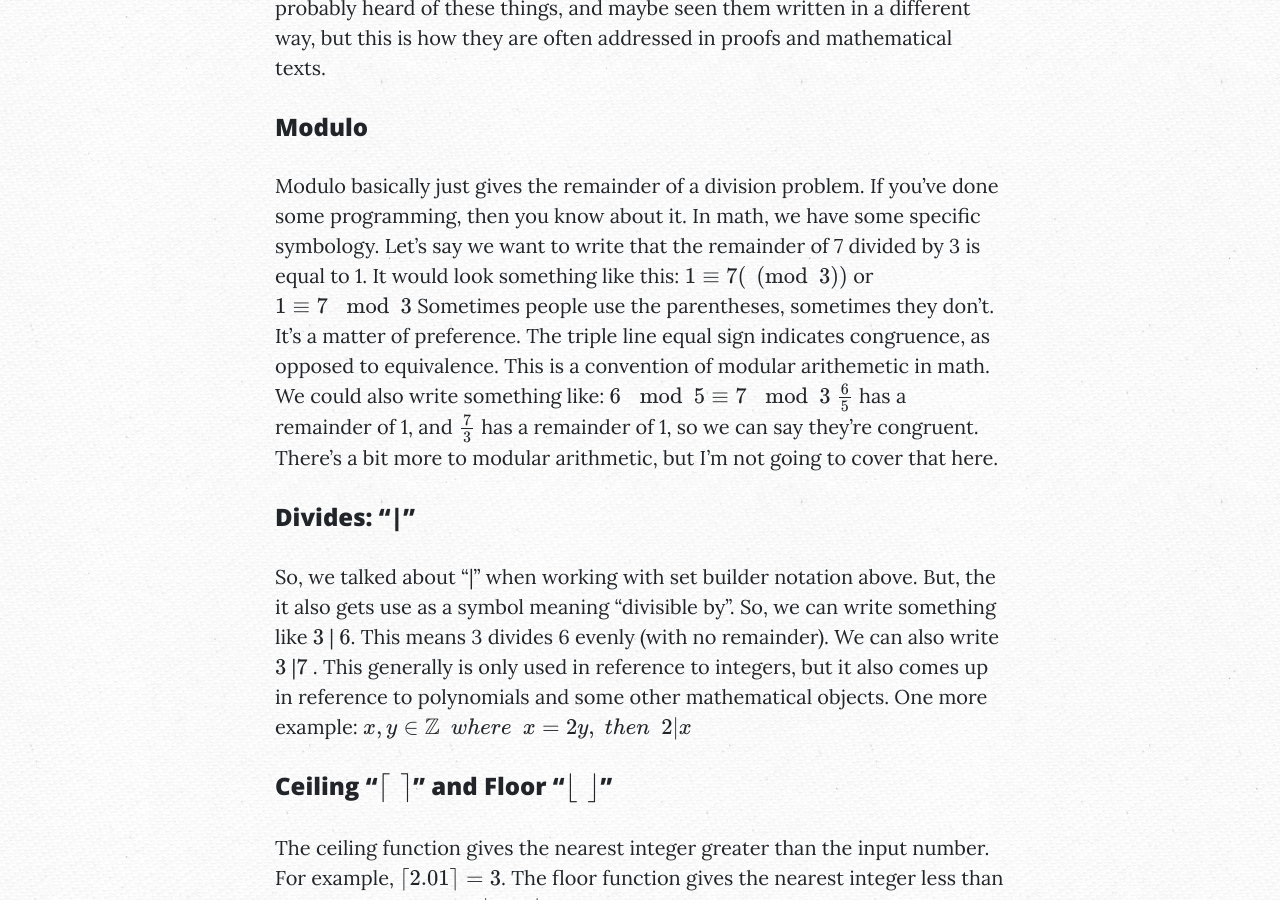
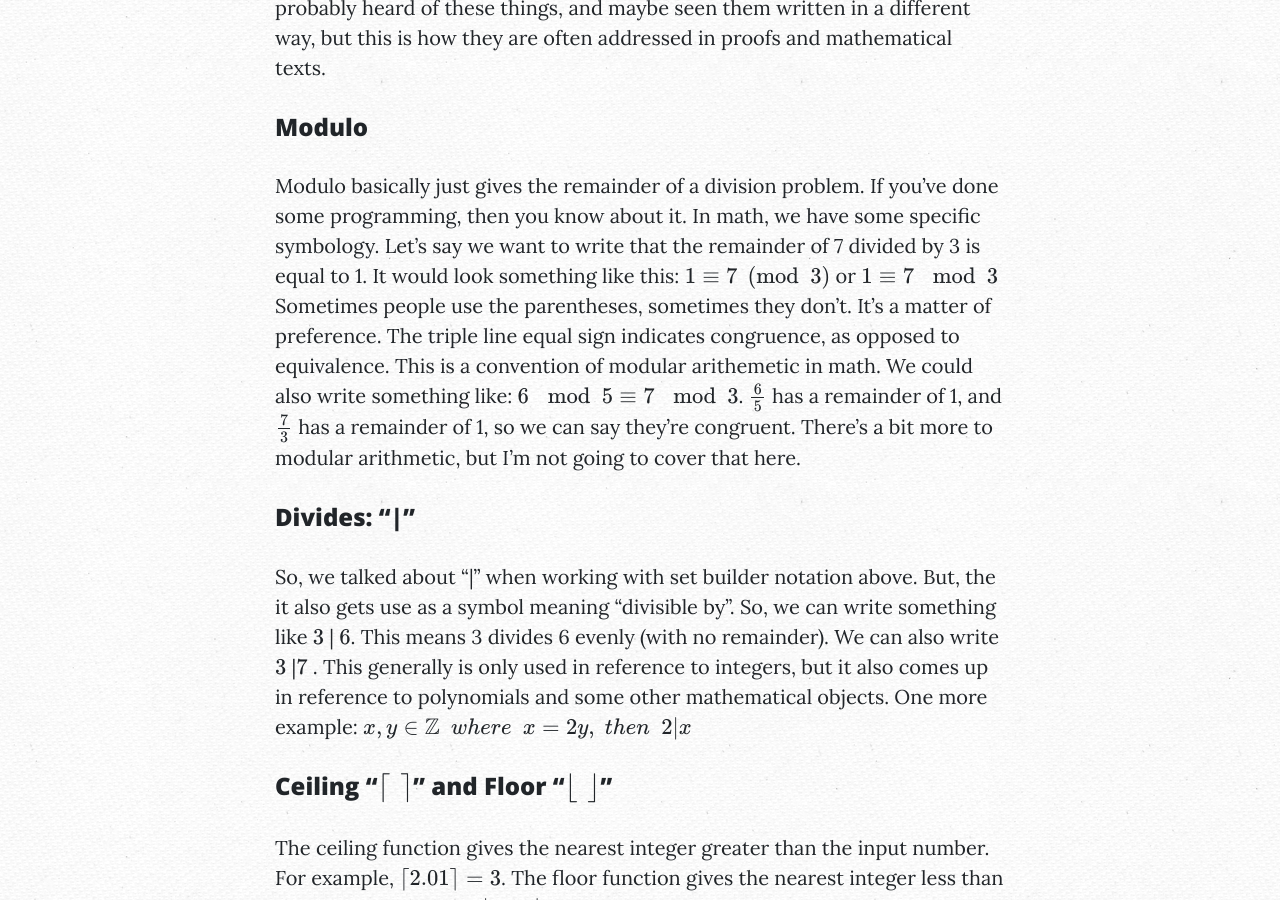
Before and after one commit to kevtysnell/jssomerville.github.io, a Jekyll site: the page built from _posts/math/2018-04-08-introToHigherMath.md, in a window 1280 px wide and 900 px high, scrolled down 7644 px. Built offline with Jekyll 4.4.1, drawn with Linux system fonts in a browser that asks for light colours; formulas are drawn with MathJax 3.

```diff
--- a/_posts/math/2018-04-08-introToHigherMath.md
+++ b/_posts/math/2018-04-08-introToHigherMath.md
@@ -117,9 +117,9 @@ There are a lot of symbols, operations and functions used in math that someone w
 #### Modulo
 
 Modulo basically just gives the remainder of a division problem. If you've done some programming, then you know about it. In math, we have some specific symbology. Let's say we want to write that the remainder of 7 divided by 3 is equal to 1. It would look something like this:
-$$1 \equiv 7 (\pmod 3)$$ or $$1 \equiv 7 \mod 3$$
+$$1 \equiv 7 \pmod 3$$ or $$1 \equiv 7 \mod 3$$
 Sometimes people use the parentheses, sometimes they don't. It's a matter of preference. The triple line equal sign indicates congruence, as opposed to equivalence. This is a convention of modular arithemetic in math. We could also write something like:
-$$6 \mod 5 \equiv 7 \mod 3$$
+$$6 \mod 5 \equiv 7 \mod 3$$.
 $$\frac{6}{5}$$ has a remainder of 1, and $$\frac{7}{3}$$ has a remainder of 1, so we can say they're congruent. There's a bit more to modular arithmetic, but I'm not going to cover that here.
 
 #### Divides: "&#124;"
```
